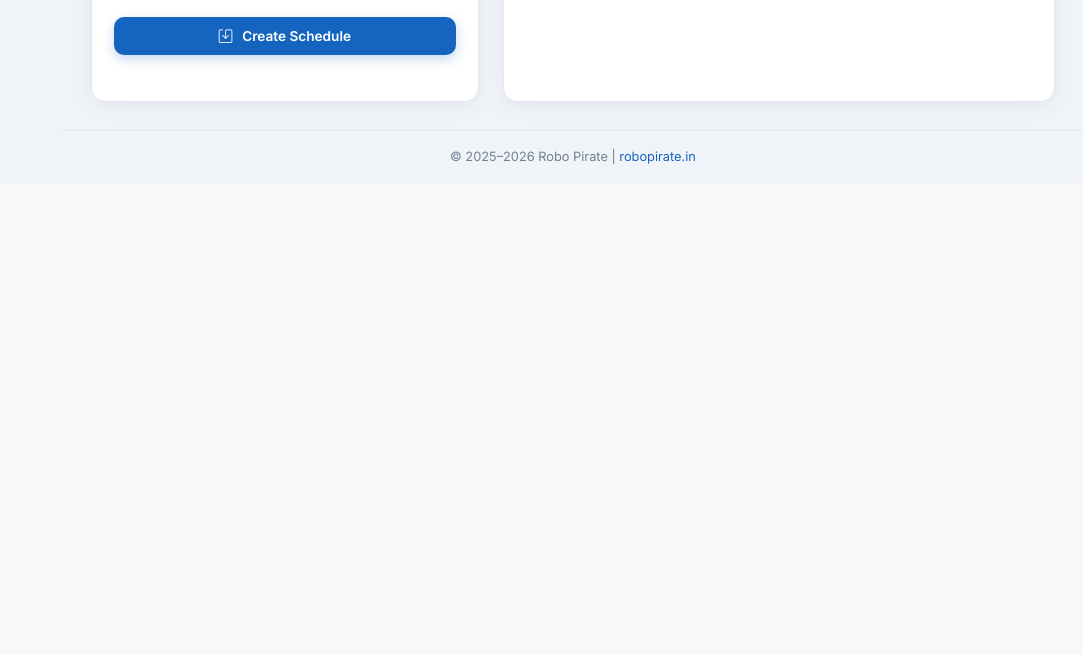
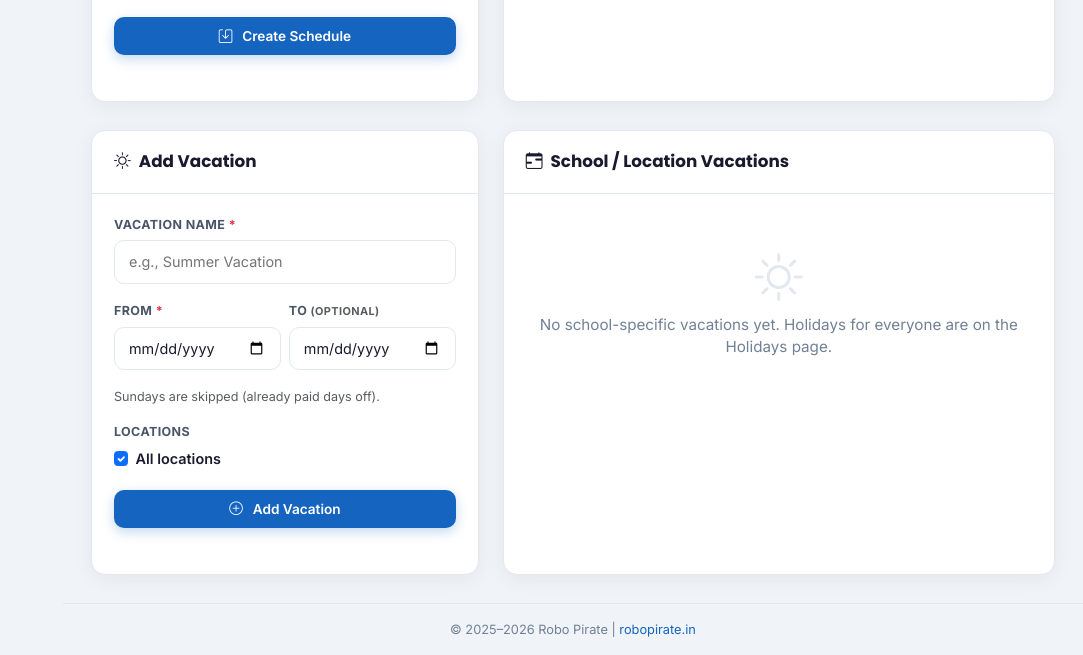
Before and after one commit to robopirate/Payroll-App, a Flask app: page /school-schedule in a window 1280 px wide. Shown: the part 847-1502 px from the top of the page, without its empty margins (197-1280 px from the left). Before the commit the page ends 1011 px from the top, so only its background shows below. Run offline with Flask 3, Linux system fonts and the light colour scheme; a user stored in the database is signed in; data that the repository does not hold is empty; some libraries are stand-ins or nearby versions.

Commit message:
feat: add Vacation form to School Schedule page
"All locations" tick-box, or untick it and tick particular schools/offices.
Reuses the holiday engine (date range, pay and attendance rules, clearing
automatic absent marks). Lists school-specific vacations with delete.

Co-Authored-By: Claude Sonnet 5.5 <noreply@anthropic.com>

```diff
--- a/blueprints/admin.py
+++ b/blueprints/admin.py
@@ -1084,35 +1084,42 @@ def holidays():
         end_str = f.get('end_date')
         name = f.get('name', '').strip()
         description = f.get('description', '').strip()
+        # The School Schedule page posts here too and wants to come back to itself.
+        back = url_for('.school_schedule') if f.get('return_to') == 'schedule' else url_for('.holidays')
 
         if not date_str or not name:
             flash('Date and name are required.', 'danger')
-            return redirect(url_for('.holidays'))
+            return redirect(back)
 
         # Scope: everyone, or only the ticked schools/offices.
         scope_schools = []
-        if f.get('scope') == 'selected':
+        # Holidays page: radio 'scope'. Schedule page: an 'All locations' tick-box.
+        if f.get('vacation_form'):
+            pick_schools = not f.get('scope_all')
+        else:
+            pick_schools = f.get('scope') == 'selected'
+        if pick_schools:
             try:
                 wanted = {int(x) for x in f.getlist('school_ids')}
             except ValueError:
                 wanted = set()
             scope_schools = School.query.filter(School.id.in_(wanted)).all() if wanted else []
             if not scope_schools:
-                flash('Please tick at least one school/office, or choose "All schools and offices".', 'danger')
-                return redirect(url_for('.holidays'))
+                flash('Please tick at least one school/office, or choose "All locations".', 'danger')
+                return redirect(back)
 
         try:
             start = datetime.strptime(date_str, '%Y-%m-%d').date()
             end = datetime.strptime(end_str, '%Y-%m-%d').date() if end_str else start
         except ValueError:
             flash('Invalid date.', 'danger')
-            return redirect(url_for('.holidays'))
+            return redirect(back)
         if end < start:
             flash('The "to" date cannot be before the "from" date.', 'danger')
-            return redirect(url_for('.holidays'))
+            return redirect(back)
         if (end - start).days > 120:
             flash('A holiday range can be at most 120 days. Please split it up.', 'danger')
-            return redirect(url_for('.holidays'))
+            return redirect(back)
 
         try:
             added = updated = skipped = 0
@@ -1173,7 +1180,7 @@ def holidays():
             db.session.rollback()
             flash(f'Error: {str(e)}', 'danger')
 
-        return redirect(url_for('.holidays'))
+        return redirect(back)
 
     schools = School.query.filter_by(is_active=True).order_by(School.name).all()
     school_filter = request.args.get('school', '')
@@ -1206,6 +1213,8 @@ def delete_holiday(holiday_id):
     db.session.commit()
 
     flash(f'Holiday "{name}" deleted.', 'success')
+    if request.form.get('return_to') == 'schedule':
+        return redirect(url_for('.school_schedule'))
     return redirect(url_for('.holidays'))
 
 
@@ -1345,7 +1354,11 @@ def school_schedule():
 
         return redirect(url_for('.school_schedule'))
 
-    return render_template('school_schedule.html', schedule=schedule, today=date.today())
+    schools = School.query.filter_by(is_active=True).order_by(School.name).all()
+    # School/office-specific days off (vacations). Holidays for everyone live on the Holidays page.
+    vacations = [h for h in Holiday.query.order_by(Holiday.date).all() if not h.is_global]
+    return render_template('school_schedule.html', schedule=schedule, today=date.today(),
+                           schools=schools, vacations=vacations)
 
 
 # ─── Leave Balance Setup ───────────────────────────────────────────────────────
--- a/templates/school_schedule.html
+++ b/templates/school_schedule.html
@@ -142,4 +142,116 @@
   </div>
 </div>
 
+<!-- Vacations: days off for particular schools / locations -->
+<div class="row g-4 mt-1">
+  <div class="col-lg-5">
+    <div class="admin-card h-100">
+      <div class="admin-card-header">
+        <div class="admin-card-title"><i class="bi bi-sun me-2"></i>Add Vacation</div>
+      </div>
+      <div class="admin-card-body">
+        <form method="POST" action="{{ url_for('admin.holidays') }}">
+          <input type="hidden" name="csrf_token" value="{{ csrf_token() }}">
+          <input type="hidden" name="return_to" value="schedule">
+          <input type="hidden" name="vacation_form" value="1">
+
+          <div class="admin-form-group">
+            <label class="admin-form-label">Vacation name <span class="text-danger">*</span></label>
+            <input type="text" name="name" class="admin-form-control" placeholder="e.g., Summer Vacation" required>
+          </div>
+
+          <div class="row g-2">
+            <div class="col-6">
+              <div class="admin-form-group">
+                <label class="admin-form-label">From <span class="text-danger">*</span></label>
+                <input type="date" name="date" class="admin-form-control" required>
+              </div>
+            </div>
+            <div class="col-6">
+              <div class="admin-form-group">
+                <label class="admin-form-label">To <small class="text-muted">(optional)</small></label>
+                <input type="date" name="end_date" class="admin-form-control">
+              </div>
+            </div>
+          </div>
+          <small class="text-muted d-block mb-3">Sundays are skipped (already paid days off).</small>
+
+          <div class="admin-form-group">
+            <label class="admin-form-label">Locations</label>
+            <div class="form-check">
+              <input class="form-check-input" type="checkbox" name="scope_all" id="vacAll" value="1" checked>
+              <label class="form-check-label fw-semibold" for="vacAll">All locations</label>
+            </div>
+            <div id="vacPicker" class="border rounded p-2 mt-2" style="display:none; max-height:200px; overflow-y:auto;">
+              <small class="text-muted d-block mb-1">Tick the schools/offices that are closed:</small>
+              {% for s in schools %}
+              <div class="form-check">
+                <input class="form-check-input vac-school" type="checkbox" name="school_ids" value="{{ s.id }}" id="vac{{ s.id }}">
+                <label class="form-check-label" for="vac{{ s.id }}">{{ s.name }}{% if s.location_type and s.location_type != 'School' %} <small class="text-muted">({{ s.location_type }})</small>{% endif %}</label>
+              </div>
+              {% else %}
+              <small class="text-muted">No active schools/offices found.</small>
+              {% endfor %}
+            </div>
+          </div>
+
+          <button type="submit" class="admin-btn admin-btn-primary w-100">
+            <i class="bi bi-plus-circle me-1"></i> Add Vacation
+          </button>
+        </form>
+      </div>
+    </div>
+  </div>
+
+  <div class="col-lg-7">
+    <div class="admin-card h-100">
+      <div class="admin-card-header">
+        <div class="admin-card-title"><i class="bi bi-calendar-range me-2"></i>School / Location Vacations</div>
+      </div>
+      <div class="admin-card-body p-0">
+        {% if vacations %}
+        <div class="table-responsive">
+          <table class="admin-table admin-table-compact mb-0">
+            <thead><tr><th>Date</th><th>Name</th><th>Closed locations</th><th></th></tr></thead>
+            <tbody>
+              {% for h in vacations %}
+              <tr>
+                <td class="fw-bold">{{ h.date.strftime('%d %b %Y') }}</td>
+                <td>{{ h.name }}</td>
+                <td>{% for s in h.schools %}<span class="badge bg-info text-dark me-1">{{ s.name }}</span>{% endfor %}</td>
+                <td>
+                  <form method="POST" action="{{ url_for('admin.delete_holiday', holiday_id=h.id) }}" style="display:inline;">
+                    <input type="hidden" name="csrf_token" value="{{ csrf_token() }}">
+                    <input type="hidden" name="return_to" value="schedule">
+                    <button type="submit" class="admin-btn admin-btn-danger admin-btn-sm" data-confirm="Delete this vacation day?">
+                      <i class="bi bi-trash"></i>
+                    </button>
+                  </form>
+                </td>
+              </tr>
+              {% endfor %}
+            </tbody>
+          </table>
+        </div>
+        {% else %}
+        <div class="admin-empty">
+          <i class="bi bi-sun"></i>
+          <p>No school-specific vacations yet. Holidays for everyone are on the Holidays page.</p>
+        </div>
+        {% endif %}
+      </div>
+    </div>
+  </div>
+</div>
+
+<script>
+  (function () {
+    var all = document.getElementById('vacAll');
+    var picker = document.getElementById('vacPicker');
+    function sync() { picker.style.display = all.checked ? 'none' : 'block'; }
+    all.addEventListener('change', sync);
+    sync();
+  })();
+</script>
+
 {% endblock %}
```
Also changed, not shown: tests/test_school_holidays.py (+49 -0 lines).
